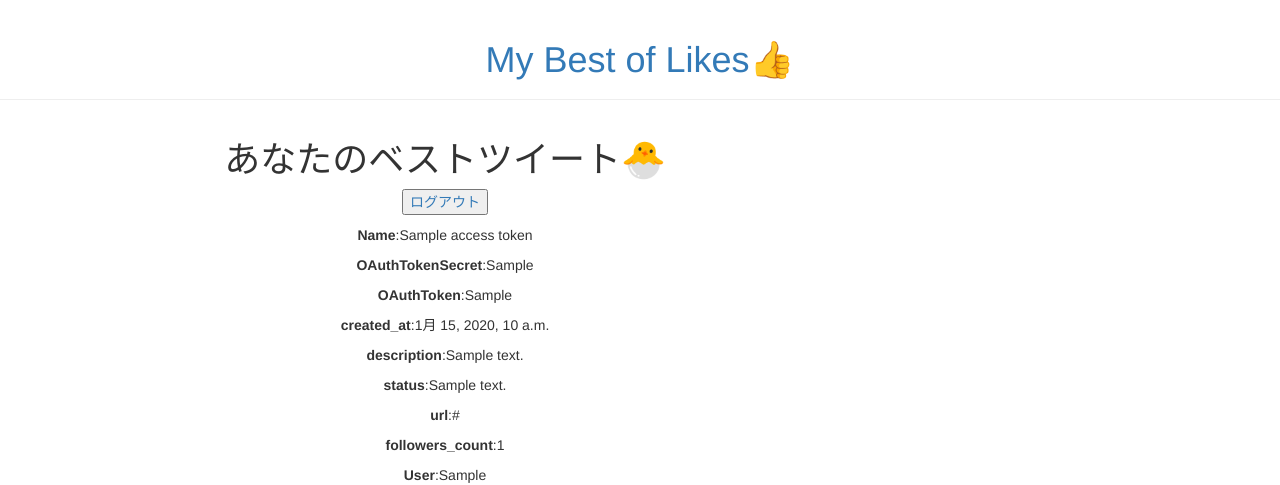
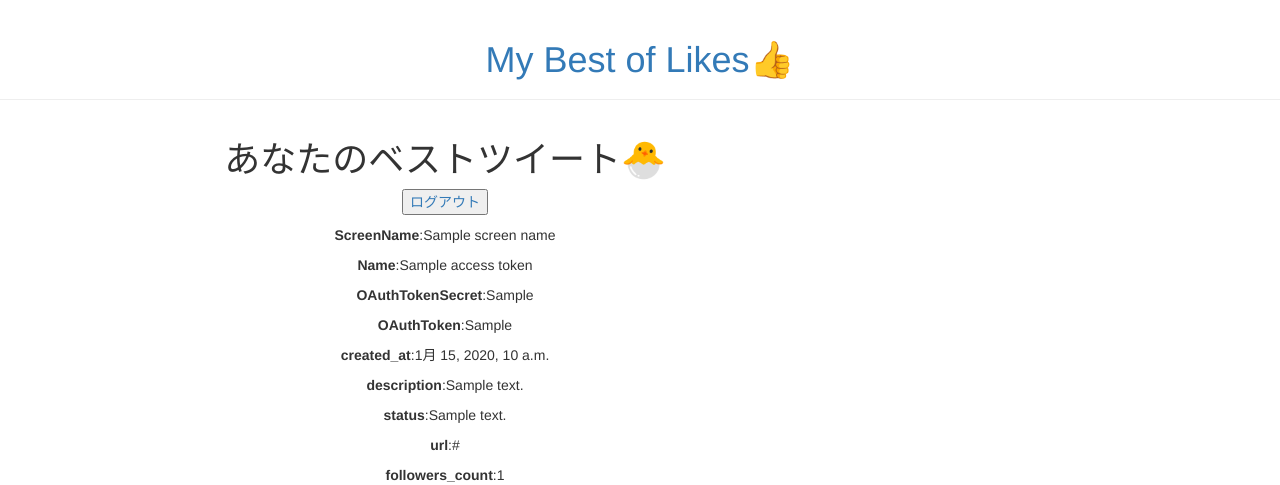
Before and after one commit to akihanari/web1week_akihanari, a Django app: template contents/templates/top.html in a window 1280 px wide. Shown: the top 485 px of the page. Run offline with Django 3.2, Linux system fonts and the light colour scheme; the template is opened without the code that fills it: most values are stand-ins (such as "Sample title", 1, 10 or a date in 2020); parts of the project's set-up code (start-up, migrations or seed data) failed here and were passed over; some libraries are stand-ins or nearby versions.

Commit message:
20200524_views

```diff
--- a/contents/templates/top.html
+++ b/contents/templates/top.html
@@ -6,7 +6,7 @@
       <a href="/logout"><button type="button" >ログアウト</button></a>
     </p>
     <div>
-      <!-- <p><b>ScreenName</b>:{{ screen_name }}</p> -->
+      <p><b>ScreenName</b>:{{ screen_name }}</p>
       <p><b>Name</b>:{{ social_account.access_token.name }}</p>
 
       <p><b>OAuthTokenSecret</b>:{{ user_oauth_token_sercret }}</p>
--- a/contents/views.py
+++ b/contents/views.py
@@ -18,13 +18,16 @@ def logout_func(request):
 
 @login_required
 def top_page(request):
+    user_api = 'https://api.twitter.com/1.1/users/show.json'
+
     social_account = UserSocialAuth.objects.get(user_id=request.user.id)
     user_oauth_token = social_account.extra_data['access_token']['oauth_token']
     user_oauth_token_sercret = social_account.extra_data['access_token']['oauth_token_secret']
     # screen_name = social_account['screen_name']
+    screen_name = social_account.access_token.screen_name
 
     social_dic = {'social_account': social_account ,'user_oauth_token': user_oauth_token, 'user_oauth_token_sercret': user_oauth_token_sercret }
-    return render(request,'top.html', social_dic)
+    return render(request,'top.html', social_dic, 'screen_name':screen_name)
 
     # form = TweetForm
 
```
